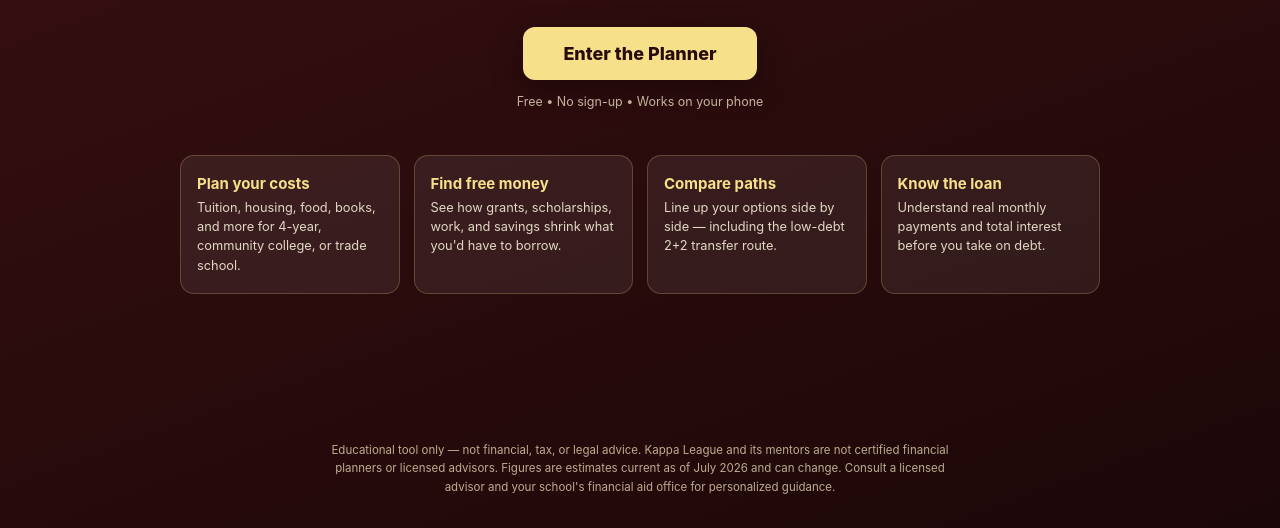
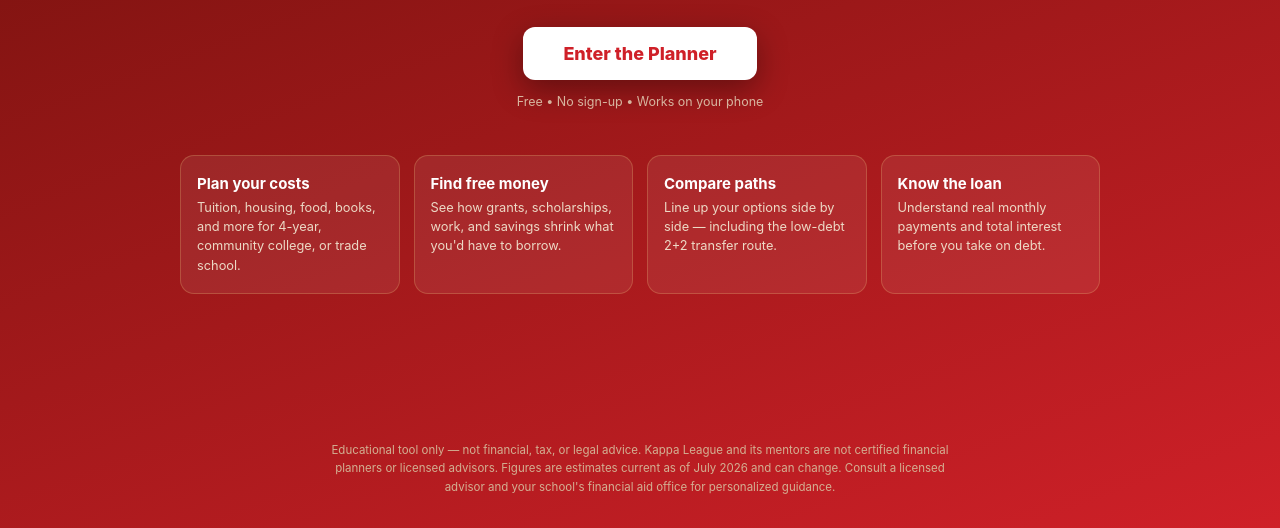
Before and after one commit to dlawebmaster/College-Planning-Tool, a plain HTML site: page index.html in a window 1280 px wide. Shown: the part 272-800 px from the top of the page. Drawn offline with Linux system fonts and the light colour scheme.

Commit message:
Update index.html

```diff
--- a/index.html
+++ b/index.html
@@ -6,7 +6,7 @@
 <title>Kappa League College &amp; Money Planner</title>
 <style>
   :root{
-    --maroon:#3B1012; --maroon-d:#280B0C; --gold:#F6E08A; --gold-d:#E6C65A;
+    --maroon:#70110c; --maroon-d:#cf2028; --gold:#ffffff; --gold-d:#e8e8e8;
     --ink:#1c1917; --muted:#6b7280; --line:#e4d9a8; --panel:#fffdf5;
   }
   *{box-sizing:border-box}
@@ -14,8 +14,8 @@
   body{font-family:-apple-system,BlinkMacSystemFont,"Segoe UI",Roboto,Helvetica,Arial,sans-serif;
     color:var(--ink);
     background:
-      radial-gradient(1100px 500px at 50% -8%, rgba(246,224,138,.28), transparent 60%),
-      linear-gradient(160deg,var(--maroon) 0%, var(--maroon-d) 60%, #1c0708 100%);
+      radial-gradient(1100px 500px at 50% -8%, rgba(255,255,255,.18), transparent 60%),
+      linear-gradient(160deg,var(--maroon) 0%, var(--maroon-d) 100%);
     display:flex;flex-direction:column;align-items:center;min-height:100vh;padding:32px 20px}
   .crest{width:66px;height:66px;border-radius:50%;background:var(--gold);
     display:flex;align-items:center;justify-content:center;color:var(--maroon-d);
@@ -44,17 +44,14 @@
   <p class="kicker" style="margin-top:20px">Kappa League • Achievement Planning</p>
   <h1>College &amp; Money Planner</h1>
   <p class="lead">A free tool to help you plan what school really costs, line up scholarships, grants, and jobs, and understand loans before you sign. Built for Kappa League members and their families.</p>
-
   <a class="enter" href="planner.html">Enter the Planner</a>
   <div class="sub">Free • No sign-up • Works on your phone</div>
-
   <div class="cards">
     <div class="c"><h3>Plan your costs</h3><p>Tuition, housing, food, books, and more for 4-year, community college, or trade school.</p></div>
     <div class="c"><h3>Find free money</h3><p>See how grants, scholarships, work, and savings shrink what you'd have to borrow.</p></div>
     <div class="c"><h3>Compare paths</h3><p>Line up your options side by side — including the low-debt 2+2 transfer route.</p></div>
     <div class="c"><h3>Know the loan</h3><p>Understand real monthly payments and total interest before you take on debt.</p></div>
   </div>
-
   <div class="foot">
     Educational tool only — not financial, tax, or legal advice. Kappa League and its mentors are not certified financial planners or licensed advisors. Figures are estimates current as of July 2026 and can change. Consult a licensed advisor and your school's financial aid office for personalized guidance.
   </div>
```
